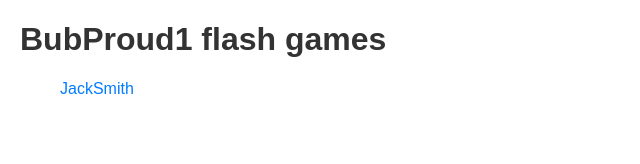
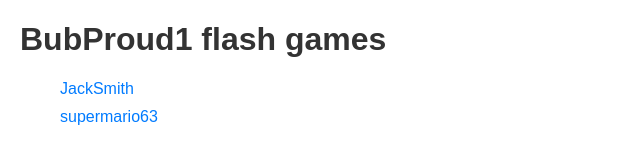
Before and after one commit to bubproud1/bubproud1.github.io, a plain HTML site: page index.html in a window 1280 px wide. Shown: the whole page, without its empty margins (0-640 px from the left). Drawn offline with Linux system fonts and the light colour scheme.

Commit message:
Update index.html

```diff
--- a/index.html
+++ b/index.html
@@ -31,6 +31,7 @@
     <h1>BubProud1 flash games</h1>
     <ul>
         <li><a href="JackSmith">JackSmith</a></li>
+        <li><a href="supermario63">supermario63</a></li>
         <!-- Add more files as needed -->
     </ul>
 </body>
```
